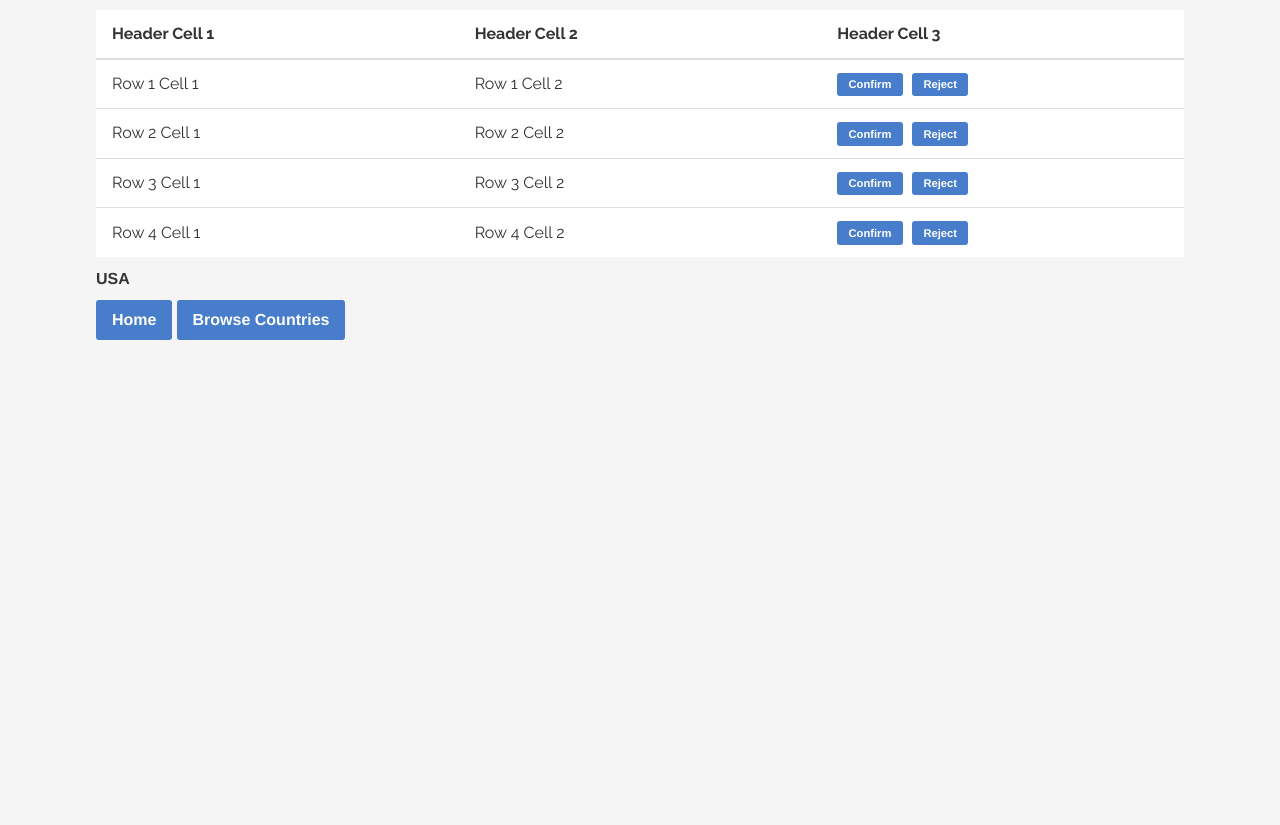
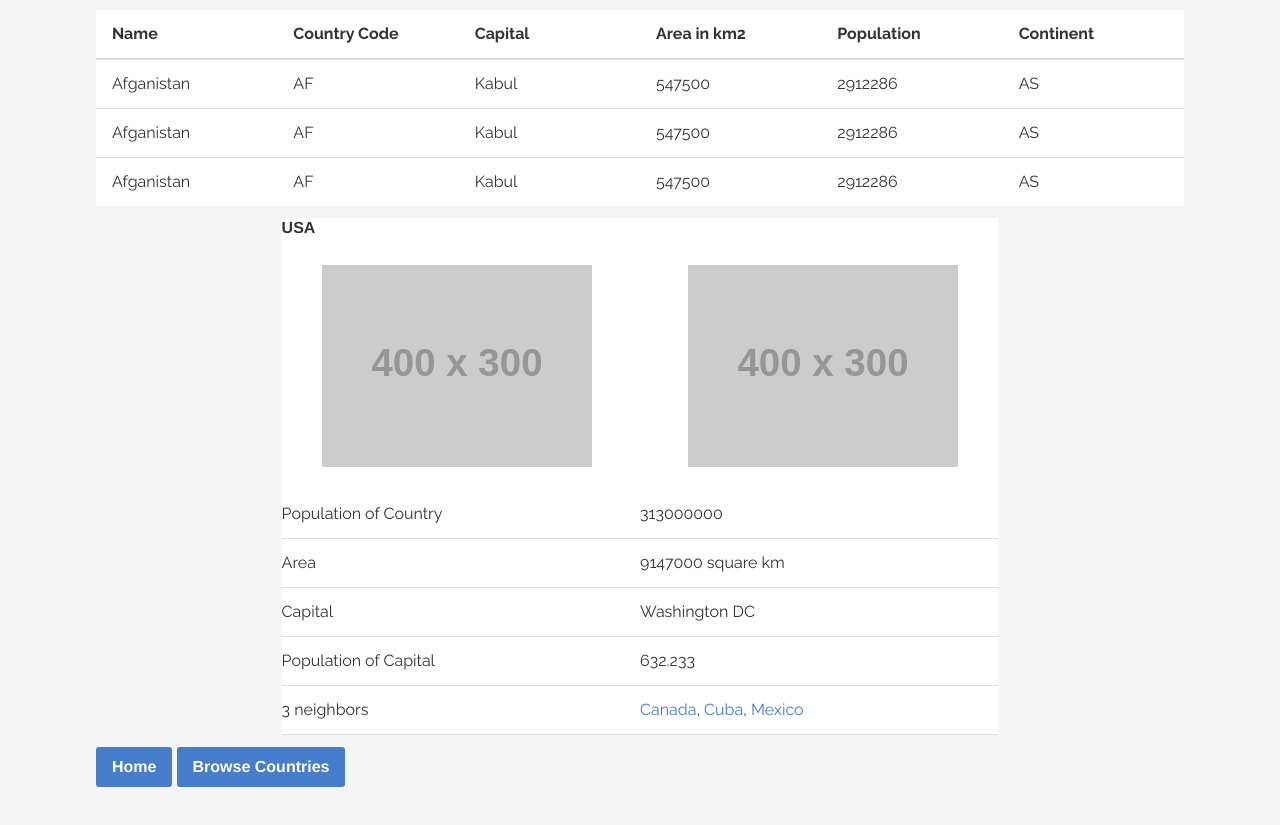
Before and after one commit to populationtwo/countries-capital-app, a website: page app/index.html in a window 1280 px wide. Shown: the part 587-1412 px from the top of the page. Before the commit the page ends 1015 px from the top, so only its background shows below. Drawn offline with nearby package versions, Linux system fonts and the light colour scheme; some packages are replaced by stand-ins of ours; placeholder pictures from the web are drawn by us.

Commit message:
Update layout.

```diff
--- a/app/index.html
+++ b/app/index.html
@@ -12,8 +12,7 @@
 
 <div class="page">
 
-
-	<div class="hero">
+	<div class="hero intro">
 		<div class="hero-inner">
 			<a href="" class="hero-logo"><img src="https://raw.githubusercontent.com/thoughtbot/refills/master/source/images/placeholder_logo_1.png
 " alt="Logo Image"></a>
@@ -28,60 +27,101 @@
 		</div>
 	</div>
 
+	<div class="countries-list">
 		<table class="table-minimal">
 			<thead>
 			<tr>
-			<th>Header Cell 1</th>
-			<th>Header Cell 2</th>
-			<th>Header Cell 3</th>
+				<th>Name</th>
+				<th>Country Code</th>
+				<th>Capital</th>
+				<th>Area in km2</th>
+				<th>Population</th>
+				<th>Continent</th>
 			</tr>
 			</thead>
 			<tbody>
 			<tr>
-			<td>Row 1 Cell 1</td>
-			<td>Row 1 Cell 2</td>
-			<td>
-				<button>Confirm</button>
-				<button>Reject</button>
-			</td>
+				<td>Afganistan</td>
+				<td>AF</td>
+				<td>Kabul</td>
+				<td>547500</td>
+				<td>2912286</td>
+				<td>AS</td>
 			</tr>
 			<tr>
-			<td>Row 2 Cell 1</td>
-			<td>Row 2 Cell 2</td>
-			<td>
-				<button>Confirm</button>
-				<button>Reject</button>
-			</td>
+				<td>Afganistan</td>
+				<td>AF</td>
+				<td>Kabul</td>
+				<td>547500</td>
+				<td>2912286</td>
+				<td>AS</td>
 			</tr>
 			<tr>
-			<td>Row 3 Cell 1</td>
-			<td>Row 3 Cell 2</td>
-			<td>
-				<button>Confirm</button>
-				<button>Reject</button>
-			</td>
-		</tr>
-		<tr>
-			<td>Row 4 Cell 1</td>
-			<td>Row 4 Cell 2</td>
-			<td>
-				<button>Confirm</button>
-				<button>Reject</button>
-			</td>
+				<td>Afganistan</td>
+				<td>AF</td>
+				<td>Kabul</td>
+				<td>547500</td>
+				<td>2912286</td>
+				<td>AS</td>
 			</tr>
 			</tbody>
 		</table>
+	</div>
 
+	<!-- Country Detail -->
 	<div class="country-detail">
+		<div class="country-detail-inner">
+
+
 		<h2>USA</h2>
 
+		<div class="country-detail-image">
+			<div class="map">
+				<figure>
+					<img src="http://placehold.it/400x300" alt="" />
+				</figure>
+			</div>
+			<div class="flag">
+				<figure>
+					<img src="http://placehold.it/400x300" alt="" />
+				</figure>
+			</div>
+		</div>
+
+		<table class="">
+			<tbody>
+			<tr>
+				<td>Population of Country</td>
+				<td>313000000</td>
+			</tr>
+			<tr>
+				<td>Area</td>
+				<td>9147000 square km</td>
+			</tr>
+			<tr>
+				<td>Capital</td>
+				<td>Washington DC</td>
+			</tr>
+			<tr>
+				<td>Population of Capital</td>
+				<td>632.233</td>
+			</tr>
+			<tr>
+				<td>3 neighbors</td>
+				<td><a href="">Canada</a>, <a href="">Cuba</a>, <a href="">Mexico</a></td>
+			</tr>
+			</tbody>
+		</table>
+		</div>
 
 	</div>
 
 	<div ng-view></div>
 
+	<div class="button-wrapper">
 		<button>Home</button>
 		<button>Browse Countries</button>
+	</div>
 
 </div>
 <script src="./bower_components/jquery/dist/jquery.js"></script>
--- a/app/sass/main.scss
+++ b/app/sass/main.scss
@@ -13,6 +13,8 @@ body {
 	@include outer-container();
 	padding: rem(80) 0;
 }
+
+// Intro
 .hero {
   $base-border-radius: 3px !default;
   $action-color: #477DCA !default;
@@ -74,6 +76,7 @@ body {
   }
 }
 
+// Countries list
 .table-minimal {
 	$base-border-color: gainsboro !default;
 	$base-border-radius: 3px !default;
@@ -146,3 +149,25 @@ body {
 		}
 	}
 }
+
+
+
+// Country detail
+.country-detail {
+	@include outer-container;
+}
+.country-detail-inner {
+	width: 65.88078%;
+	margin: 0 auto;
+	background: #fff;
+}
+.country-detail-image {
+
+	.map {
+		@include span-columns(6);
+	}
+	.flag {
+		@include span-columns(6);
+		@include omega();
+	}
+}
```
Also changed, not shown: app/css/main.css. Lines whose indentation alone changed are shown as unchanged.
